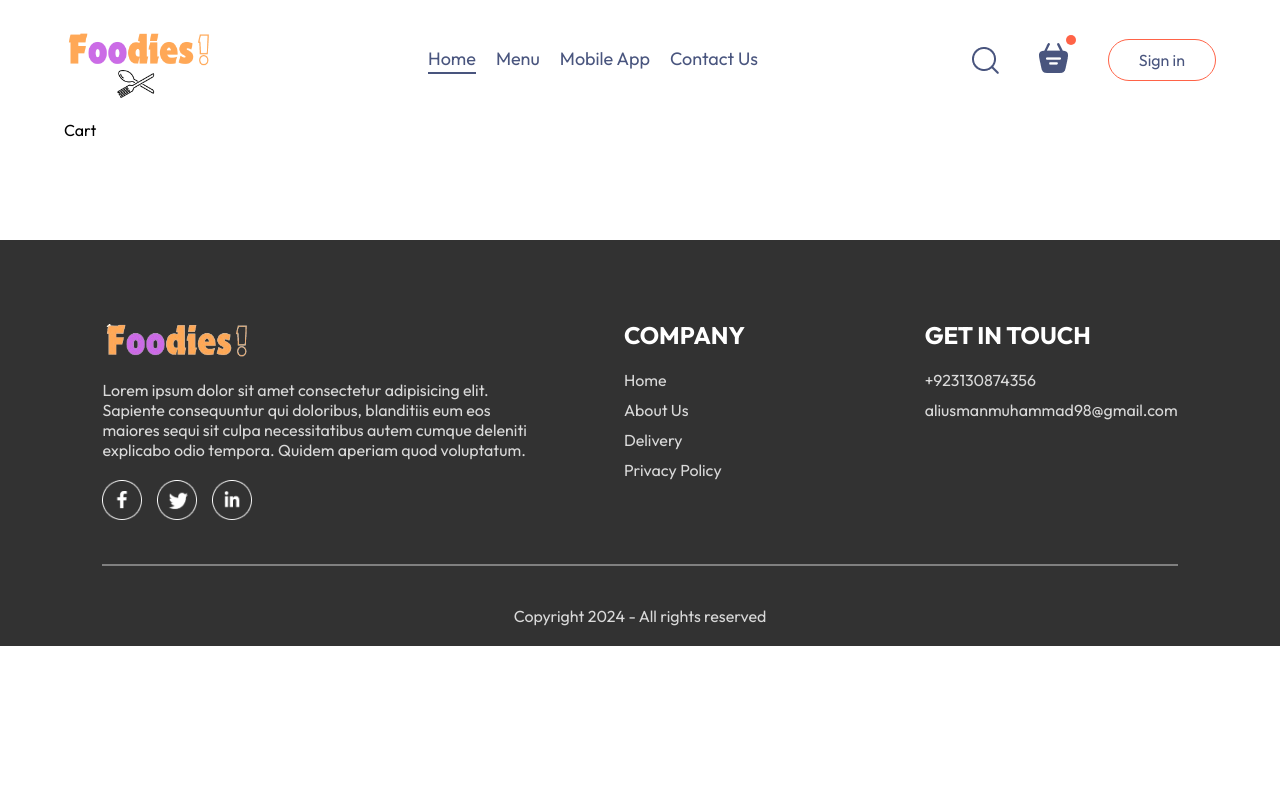
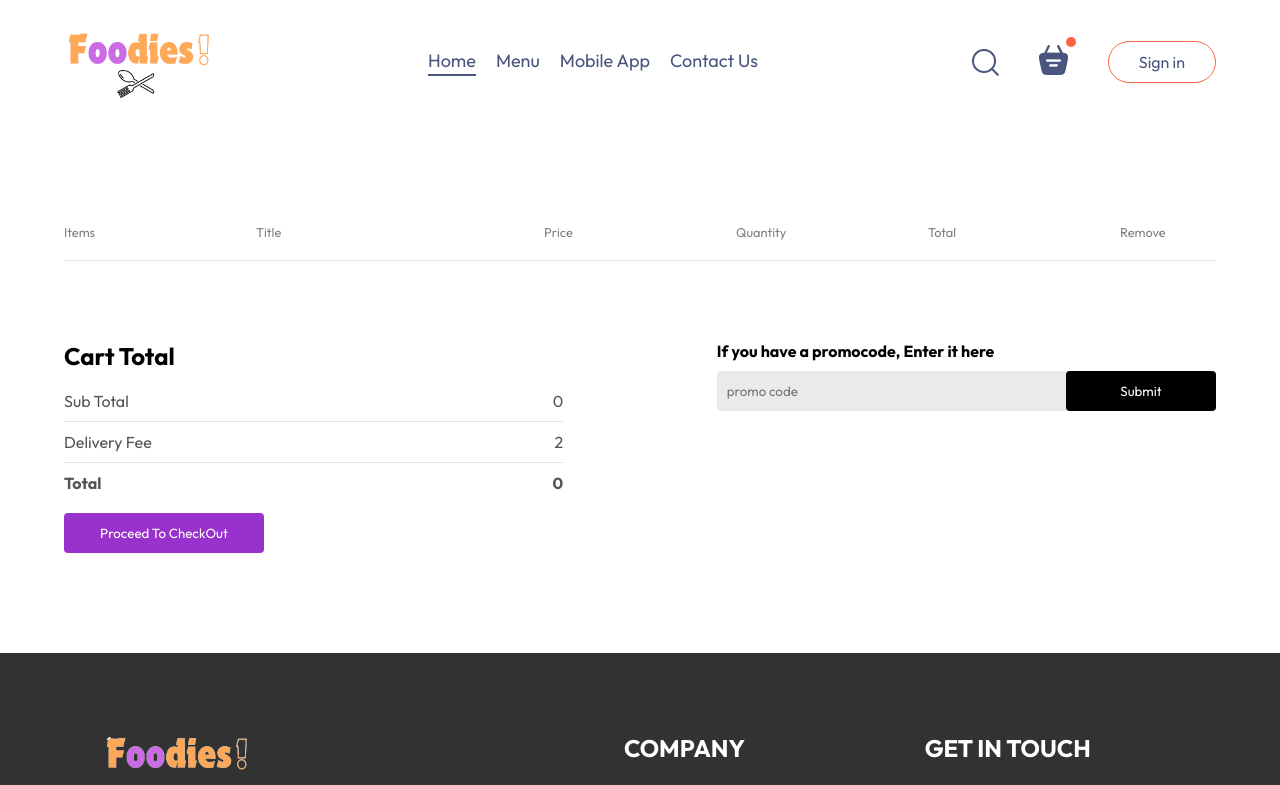
Before and after one commit to M-UsmanAli/foodies, a React (Vite) app in the folder front-end/: page /cart in a window 1280 px wide. Shown: the top 785 px of the page. Built offline with nearby package versions, Linux system fonts and the light colour scheme.

Commit message:
created & designed the cart

```diff
--- a/front-end/src/components/Navbar/Navbar.tsx
+++ b/front-end/src/components/Navbar/Navbar.tsx
@@ -11,7 +11,7 @@
     const [menu, setMenu] = useState("home")
     return (
         <div className='navbar'>
-            <img src={assets.logo} alt='' className='logo' />
+            <Link to='/'><img src={assets.logo} alt='' className='logo' /></Link>
 
             <ul className="navbar-menu">
                 <Link to='/' onClick={() => setMenu('home')} className={menu === 'home' ? 'active' : ""}>Home</Link>
@@ -23,7 +23,7 @@
             <div className="navbar-right">
                 <img src={assets.search_icon} alt='' />
                 <div className="navbar-search-icon">
-                    <img src={assets.basket_icon} alt='' />
+                    <Link to='/cart'><img src={assets.basket_icon} alt='' /></Link>
                     <div className="dot"></div>
                 </div>
                 <button onClick={()=>setShowLogin(true)}>Sign in</button>
--- a/front-end/src/pages/Cart/Cart.css
+++ b/front-end/src/pages/Cart/Cart.css
@@ -0,0 +1,106 @@
+.cart {
+  margin-top: 100px;
+}
+
+.cart-items-title {
+  display: grid;
+  grid-template-columns: 1fr 1.5fr 1fr 1fr 1fr 0.5fr;
+  align-items: center;
+  color: grey;
+  font-size: max(1vw, 12px);
+}
+
+.cart-items-item {
+  margin: 10px 0px;
+  color: black;
+}
+
+.cart-items-item img {
+  width: 50px;
+}
+
+.cart hr {
+  height: 1px;
+  background-color: #e2e2e2;
+  border: none;
+}
+
+.cart-items-item .cross {
+  cursor: pointer;
+}
+
+.cart-bottom {
+  margin-top: 80px;
+  display: flex;
+  justify-content: space-between;
+  gap: max(12vw, 20px);
+}
+
+.cart-total {
+  flex: 1;
+  display: flex;
+  flex-direction: column;
+  gap: 20px;
+}
+
+.cart-total-details {
+  display: flex;
+  justify-content: space-between;
+  color: #555;
+}
+
+.cart-total hr {
+  margin: 10px 0px;
+}
+
+.cart-total button {
+  border: none;
+  color: white;
+  background-color: darkorchid;
+  width: max(15vw, 200px);
+  padding: 12px 0px;
+  border-radius: 4px;
+  cursor: pointer;
+}
+
+.cart-promocode {
+  flex: 1;
+}
+
+.cart-promocode p {
+  color: #555;
+}
+
+.cart-promocode-input {
+  margin-top: 10px;
+  display: flex;
+  justify-content: space-between;
+  align-items: center;
+  background-color: #eaeaea;
+  border-radius: 4px;
+}
+
+.cart-promocode-input input {
+  background-color: transparent;
+  border: none;
+  outline: none;
+  padding-left: 10px;
+}
+
+.cart-promocode-input button {
+  width: max(10vw, 150px);
+  padding: 12px 5px;
+  background-color: black;
+  border: none;
+  color: white;
+  border-radius: 4px;
+}
+
+@media (max-width:750px){
+    .cart-bottom{
+        flex-direction: column-reverse;
+    }
+    .cart-promocode{
+        justify-content: start;
+    }
+}
--- a/front-end/src/pages/Cart/Cart.tsx
+++ b/front-end/src/pages/Cart/Cart.tsx
@@ -1,6 +1,72 @@
+import { useContext } from 'react'
+import { StoredContext } from '../../context/StoredContext'
 import './Cart.css'
 export const Cart = () => {
+  const { cartItems, food_list, removeFromCart } = useContext(StoredContext)
   return (
-    <div>Cart</div>
+    <div className='cart'>
+      <div className="cart-items">
+        <div className="cart-items-title">
+          <p>Items</p>
+          <p>Title</p>
+          <p>Price</p>
+          <p>Quantity</p>
+          <p>Total</p>
+          <p>Remove</p>
+        </div>
+        <br />
+        <hr />
+        {food_list.map((item: any, index: any) => {
+          if (cartItems[item._id] > 0) {
+            return (
+              <div>
+                <div className='cart-items-title cart-items-item'>
+                  <img src={item.image} alt="" />
+                  <p>{item.name}</p>
+                  <p>${item.price}</p>
+                  <p>{cartItems[item._id]}</p>
+                  <p>${item.price * cartItems[item._id]}</p>
+                  <p onClick={() => removeFromCart(item._id)} className='cross'>X</p>
+                </div>
+                <hr />
+              </div>
+            )
+          }
+        })}
+      </div>
+      <div className='cart-bottom'>
+        <div className="cart-total">
+          <h2>Cart Total</h2>
+          <div>
+            <div className="cart-total-details">
+              <p>Sub Total</p>
+              <p>{0}</p>
+            </div>
+            <hr />
+            <div className="cart-total-details">
+              <p>Delivery Fee</p>
+              <p>{2}</p>
+            </div>
+            <hr />
+            <div className="cart-total-details">
+              <b>Total</b>
+              <b>{0}</b>
+            </div>
+          </div>
+          <button>Proceed To CheckOut</button>
+        </div>
+
+        <div className="cart-promocode">
+          <div>
+            <b>If you have a promocode, Enter it here</b>
+            <div className='cart-promocode-input'>
+              <input type="text"  placeholder='promo code'/>
+              <button>Submit</button>
+            </div>
+          </div>
+        </div>
+
+      </div>
+    </div>
   )
 }
```
